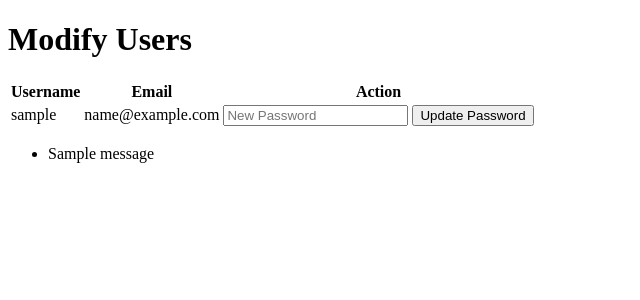
After one commit to biora-code/HotelBookingSystem, a Flask app: page /modify_users in a window 1280 px wide. The commit adds this page. Shown: the top 300 px of the page, without its empty margins (0-640 px from the left). Run offline with Flask 3, Linux system fonts and the light colour scheme; the visitor is signed in with stand-in values (Sample User, id 1); tables that the repository leaves empty or names only in its code hold one stand-in row (values such as "Sample post"); one stand-in notice (Sample message) is shown; some libraries are stand-ins or nearby versions.

Commit message:
added admin func to delete, add, modify hotels

```diff
--- a/app.py
+++ b/app.py
@@ -10,6 +10,8 @@ from datetime import datetime, timedelta
 from decimal import Decimal
 from flask_login import login_required
 import bcrypt
+from werkzeug.security import generate_password_hash
+
 
 app = Flask(__name__)
 
@@ -412,7 +414,6 @@ def book_room(hotel_id):
 @app.route('/cancel_booking/<int:booking_id>', methods=['POST'])
 @login_required
 def cancel_booking(booking_id):
-    try:
         cursor = mysql.connection.cursor(MySQLdb.cursors.DictCursor)
 
         # Fetch the booking details
@@ -456,11 +457,6 @@ def cancel_booking(booking_id):
         flash(f'Booking cancelled successfully. Cancellation charge: {currency} {cancellation_charge:.2f}')
 
         return redirect(url_for('my_bookings'))
-    except Exception as e:
-        # Log the error or print it for debugging
-        print(f"Error: {e}")
-        flash(f'An error occurred while cancelling the booking: {str(e)}')
-        return redirect(url_for('my_bookings'))
 
 
 
@@ -473,15 +469,6 @@ def my_bookings():
     bookings = cursor.fetchall()
     return render_template('my_bookings.html', bookings=bookings)
 
-
-@app.route('/update_room_status/<int:room_id>', methods=['POST'])
-@admin_required
-def update_room_status(room_id):
-    new_status = request.form['status']
-    cursor = mysql.connection.cursor(MySQLdb.cursors.DictCursor)
-    cursor.execute('UPDATE Rooms SET status = %s WHERE room_id = %s', (new_status, room_id))
-    mysql.connection.commit()
-    return redirect(url_for('admin_dashboard'))
 
 @app.route('/admin_dashboard')
 @admin_required
@@ -496,29 +483,75 @@ def admin_dashboard():
     cursor.execute('SELECT * FROM Users')
     users = cursor.fetchall()
 
-    cursor.execute('SELECT * FROM Rooms')
-    rooms = cursor.fetchall()
+    #cursor.execute('SELECT * FROM Rooms')
+    #rooms = cursor.fetchall()
 
-    return render_template('admin_dashboard.html', hotels=hotels, bookings=bookings, users=users, rooms = rooms)
+    return render_template('admin_dashboard.html', hotels=hotels, bookings=bookings, users=users)
 
 
 @app.route('/add_hotel', methods=['GET', 'POST'])
 @admin_required
 def add_hotel():
-    if request.method == 'POST' and 'name' in request.form and 'city' in request.form and 'capacity' in request.form and 'peak_price' in request.form and 'off_peak_price' in request.form:
-        name = request.form['name']
-        city = request.form['city']
-        capacity = request.form['capacity']
-        peak_season_price = request.form['peak_price']
-        off_peak_season_price = request.form['off_peak_price']
+    if request.method == 'POST':
+            name = request.form.get('name')
+            city = request.form.get('city')
+            capacity = request.form.get('capacity')
+            peak_season_price = request.form.get('peak_price')
+            off_peak_season_price = request.form.get('off_peak_price')
 
-        cursor = mysql.connection.cursor(MySQLdb.cursors.DictCursor)
-        cursor.execute('INSERT INTO Hotels (name, city, capacity, peak_price, off_peak_price) VALUES (%s, %s, %s, %s, %s)',
-                       (name, city, capacity, peak_season_price, off_peak_season_price))
-        mysql.connection.commit()
-        return redirect(url_for('admin_dashboard'))
+            # Ensure no field is None
+            if None in [name, city, capacity, peak_season_price, off_peak_season_price]:
+                print("One or more form fields are missing.")
+                return render_template('add_hotel.html', error="Please fill out all fields")
+
+            cursor = mysql.connection.cursor(MySQLdb.cursors.DictCursor)
+            cursor.execute('INSERT INTO Hotels (name, city, capacity, peak_price, off_peak_price) VALUES (%s, %s, %s, %s, %s)',
+                           (name, city, capacity, peak_season_price, off_peak_season_price))
+            mysql.connection.commit()
+            return redirect(url_for('admin_dashboard'))
 
     return render_template('add_hotel.html')
+
+@app.route('/delete_hotel/<int:hotel_id>')
+@admin_required
+def delete_hotel(hotel_id):
+    cursor = mysql.connection.cursor(MySQLdb.cursors.DictCursor)
+    cursor.execute("DELETE FROM hotels WHERE hotel_id = %s", (hotel_id,))
+    mysql.connection.commit()
+    return redirect(url_for('admin_dashboard'))
+
+@app.route('/modify_hotel/<int:hotel_id>', methods=['GET', 'POST'])
+def modify_hotel(hotel_id):
+    cursor = mysql.connection.cursor(MySQLdb.cursors.DictCursor)
+    cursor.execute("SELECT * FROM hotels WHERE hotel_id = %s", (hotel_id,))
+    mysql.connection.commit()
+    hotels = cursor.fetchall()
+    if request.method == 'GET':
+        for hotel in hotels:
+            if hotel['hotel_id'] == hotel_id:
+                return render_template('modify_hotel.html', hotel=hotel)
+        return 'Hotel not found', 404
+    elif request.method == 'POST':
+        for hotel in hotels:
+                name = request.form['name']
+                city = request.form['city']
+                capacity = int(request.form['capacity'])
+                off_peak_price = float(request.form['off_peak_price'])
+                peak_price = float(request.form['peak_price'])
+                cursor = mysql.connection.cursor(MySQLdb.cursors.DictCursor)
+                cursor.execute("UPDATE hotels SET name = %s, city= %s, capacity= %s, off_peak_price = %s, peak_price=%s  WHERE hotel_id = %s", (name, city , capacity, off_peak_price, peak_price, hotel_id,))
+                mysql.connection.commit()
+                return redirect(url_for('admin_dashboard'))
+        return 'Hotel not found', 404
+
+@app.route('/delete_user/<int:user_id>')
+@admin_required
+def delete_user(user_id):
+    cursor = mysql.connection.cursor(MySQLdb.cursors.DictCursor)
+    cursor.execute("DELETE FROM users WHERE user_id = %s", (user_id,))
+    mysql.connection.commit()
+    return redirect(url_for('admin_dashboard'))
+
 
 @app.route('/add_room', methods=['GET', 'POST'])
 @admin_required
@@ -539,6 +572,33 @@ def add_room():
     hotels = cursor.fetchall()
 
     return render_template('add_room.html', hotels=hotels)
+
+
+@app.route('/modify_users', methods=['GET', 'POST'])
+def modify_users():
+    if 'username' not in session or not session.get('is_admin'):
+        flash('You must be logged in as an admin to access this page.')
+        return redirect(url_for('login'))
+
+    if request.method == 'POST':
+        user_id = request.form['user_id']
+        new_password = request.form['new_password']
+
+        if user_id and new_password:
+            hashed_password = generate_password_hash(new_password)
+            cursor = mysql.connection.cursor(MySQLdb.cursors.DictCursor)
+            cursor.execute("UPDATE users SET password = %s WHERE user_id = %s", (hashed_password, user_id))
+            mysql.connection.commit()
+            cursor.close()
+            flash('Password updated successfully.')
+            return redirect(url_for('admin_dashboard'))
+
+    cursor = mysql.connection.cursor(MySQLdb.cursors.DictCursor)
+    cursor.execute("SELECT user_id, username, email FROM users")
+    users = cursor.fetchall()
+    cursor.close()
+
+    return render_template('modify_users.html', users=users)
 
 @app.route('/generate_reports')
 @admin_required
--- a/templates/add_hotel.html
+++ b/templates/add_hotel.html
@@ -15,9 +15,9 @@
         <label for="capacity">Capacity:</label>
         <input type="number" id="capacity" name="capacity" required><br>
         <label for="peak_season_price">Peak Season Price:</label>
-        <input type="number" step="0.01" id="peak_season_price" name="peak_season_price" required><br>
+        <input type="number" step="0.01" id="peak_price" name="peak_price" required><br>
         <label for="off_peak_season_price">Off Peak Season Price:</label>
-        <input type="number" step="0.01" id="off_peak_season_price" name="off_peak_season_price" required><br>
+        <input type="number" step="0.01" id="off_peak_price" name="off_peak_price" required><br>
         <button type="submit">Add Hotel</button>
     </form>
 </body>
--- /dev/null
+++ b/templates/modify_users.html
@@ -0,0 +1,47 @@
+<!DOCTYPE html>
+<html lang="en">
+<head>
+    <meta charset="UTF-8">
+    <meta name="viewport" content="width=device-width, initial-scale=1.0">
+    <title>Modify Users</title>
+    <!--<link rel="stylesheet" href="{{ url_for('static', filename='form.css') }}">-->
+</head>
+<body>
+    <h1>Modify Users</h1>
+
+    <table>
+        <thead>
+            <tr>
+                <th>Username</th>
+                <th>Email</th>
+                <th>Action</th>
+            </tr>
+        </thead>
+        <tbody>
+            {% for user in users %}
+            <tr>
+                <td>{{ user ['username']}}</td>
+                <td>{{ user ['email'] }}</td>
+                <td>
+                    <form action="{{ url_for('modify_users') }}" method="post">
+                        <input type="hidden" name="user_id" value="{{ user[0] }}">
+                        <input type="password" name="new_password" placeholder="New Password" required>
+                        <button type="submit">Update Password</button>
+                    </form>
+                </td>
+            </tr>
+            {% endfor %}
+        </tbody>
+    </table>
+
+    {% with messages = get_flashed_messages(with_categories=true) %}
+      {% if messages %}
+        <ul>
+        {% for category, message in messages %}
+          <li class="{{ category }}">{{ message }}</li>
+        {% endfor %}
+        </ul>
+      {% endif %}
+    {% endwith %}
+</body>
+</html>
```
Also changed, not shown: templates/admin_dashboard.html (+22 -10 lines), templates/modify_hotel.html (added, +29 -0 lines).
